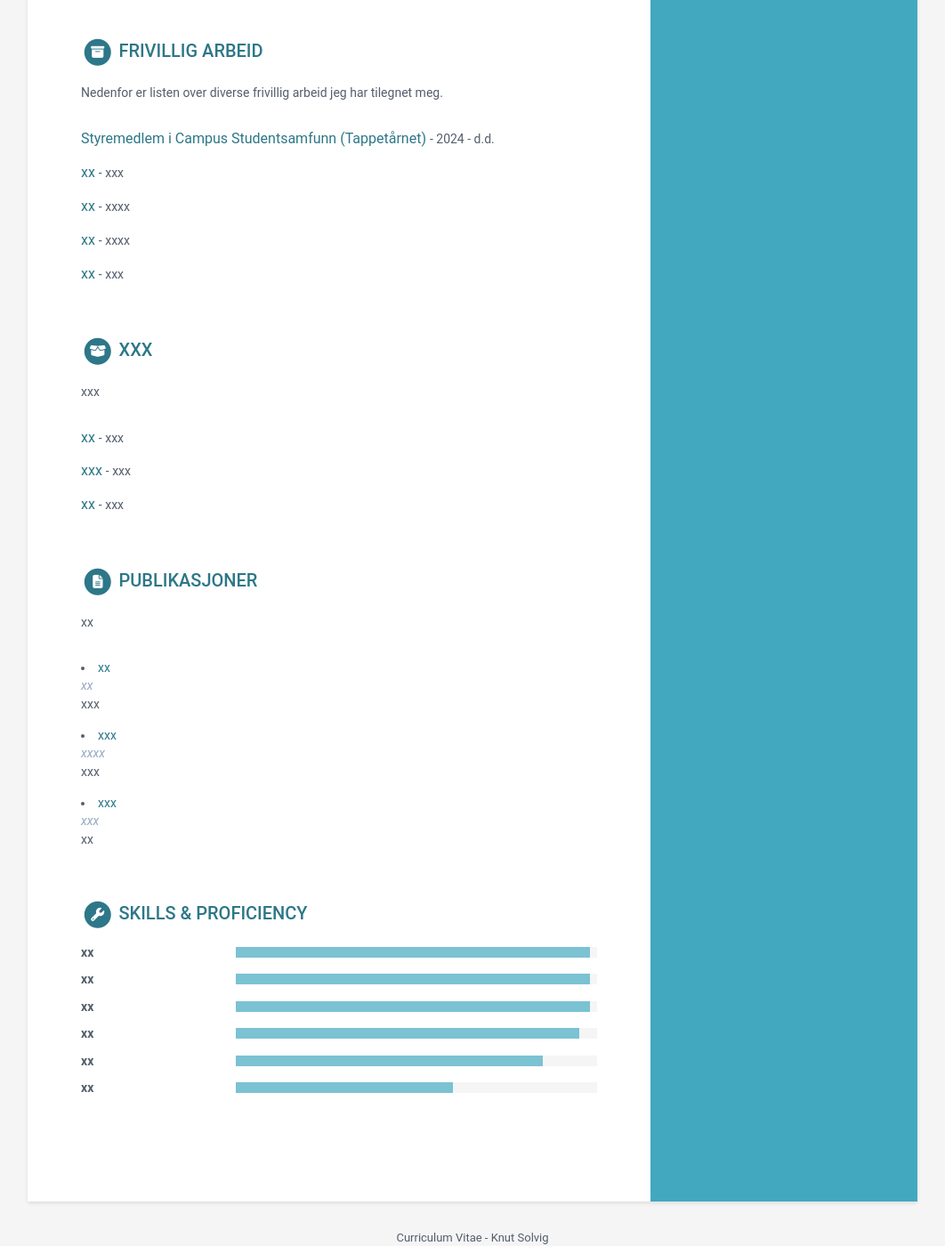
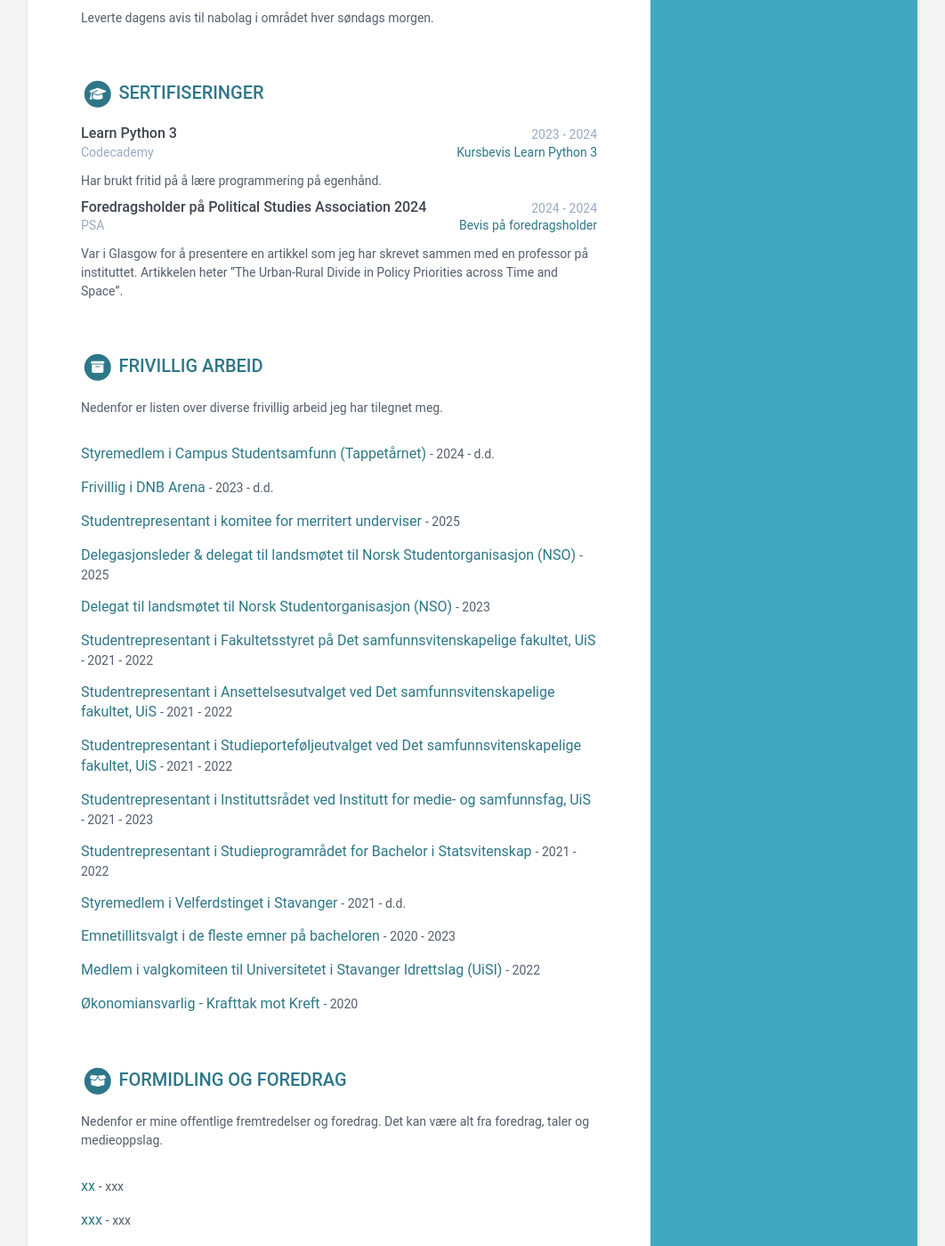
Before and after one commit to KnutSolvig/knutsolvig.github.io, a Jekyll site: the page built from index.html, in a window 1280 px wide and 1400 px high, scrolled down 4326 px. Shown: the whole window at 89% size, without its empty margins (109-1171 px from the left). Built offline with Jekyll 4.4.1, drawn with Linux system fonts in a browser that asks for light colours; some of the changed text lies outside the part shown.

Commit message:
Update data.yml

```diff
--- a/_data/data.yml
+++ b/_data/data.yml
@@ -183,12 +183,28 @@ experiences:
         - Ansvar
         - Lange og varierte arbeidsdager
 
+  - role: Forskningsassistent
+    time: 2023
+    company: Universitetet i Stavanger
+    details: |
+      Koding av resultater fra Google Search Trends inn i Excel angående popularitet av diverse politikere rundt omkring i verden
+
   - role: Styreleder
     time: 2022 - 2023
     company: UiS Brettspill
     details: |
       Jeg startet organisasjonen "UiS Brettspillklubb" ved Universitetet i Stavanger for å bidra til studentmiljøet. UiS Brettspill arrangerer arrangementer hvor studenter kan spille brettspill sammen, samt vedlikeholde et system for utlån av brettspill der hver student i Stavanger kan låne brettspill.
         - Lederskap
+
+  - role: Studentassistent
+    time: 2021 - 2022
+    company: Universitetet i Stavanger
+    details: |
+      Studentassistent for emnet "BST290 - Kvantitativ forskningsmetode". Her har jeg bistått studentene med å forstå og bruke programmeringsspråket "R" og IDE "RStudio" til å løse statistiske problemstillinger.
+        - Kommunikasjon
+        - IT-kompetanse
+        - Problemløsning
+        - Programmering
 
   - role: Studiegruppeleder
     time: 2021 - 2022
@@ -261,22 +277,49 @@ projects:
   - title: Styremedlem i Campus Studentsamfunn (Tappetårnet)
     tagline: "2024 - d.d."
 
-  - title: xx
-    tagline: "xxx"
+  - title: Frivillig i DNB Arena
+    tagline: "2023 - d.d."
 
-  - title: xx
-    tagline: "xxxx"
+  - title: Studentrepresentant i komitee for merritert underviser
+    tagline: "2025"
 
-  - title: xx
-    tagline: "xxxx"
+  - title: Delegasjonsleder & delegat til landsmøtet til Norsk Studentorganisasjon (NSO)
+    tagline: "2025"
 
-  - title: xx
-    tagline: "xxx"
+  - title: Delegat til landsmøtet til Norsk Studentorganisasjon (NSO)
+    tagline: "2023"
+
+  - title: Studentrepresentant i Fakultetsstyret på Det samfunnsvitenskapelige fakultet, UiS
+    tagline: "2021 - 2022"
+
+  - title: Studentrepresentant i Ansettelsesutvalget ved Det samfunnsvitenskapelige fakultet, UiS
+    tagline: "2021 - 2022"
+
+  - title: Studentrepresentant i Studieporteføljeutvalget ved Det samfunnsvitenskapelige fakultet, UiS
+    tagline: "2021 - 2022"
+
+  - title: Studentrepresentant i Instituttsrådet ved Institutt for medie- og samfunnsfag, UiS
+    tagline: "2021 - 2023"
+
+  - title: Studentrepresentant i Studieprogramrådet for Bachelor i Statsvitenskap
+    tagline: "2021 - 2022"
+
+  - title: Styremedlem i Velferdstinget i Stavanger
+    tagline: "2021 - d.d."
+
+  - title: Emnetillitsvalgt i de fleste emner på bacheloren
+    tagline: "2020 - 2023"
+
+  - title: Medlem i valgkomiteen til Universitetet i Stavanger Idrettslag (UiSI)
+    tagline: "2022"
+
+  - title: Økonomiansvarlig - Krafttak mot Kreft
+    tagline: "2020"
 
 oss:
-  title: xxx
+  title: Formidling og foredrag
   intro: >
-    xxx
+    Nedenfor er mine offentlige fremtredelser og foredrag. Det kan være alt fra foredrag, taler og medieoppslag.
   contributions:
   - title: xx
     link: "#"
@@ -295,20 +338,14 @@ publications:
   intro: |
     xx
   papers:
-  - title: "xx"
-    link: "#"
-    authors: xx
-    conference: "xxx"
+  - title: "Bachelor oppgave: Why do some countries become more welfare chauvinistic even though they get richer?"
+    link: "hdl.handle.net/11250/3082186"
+    authors: Solvig, Knut
 
-  - title: "xxx"
-    link: "#"
-    authors: xxxx
-    conference: "xxx"
-
-  - title: xxx
-    link: "#"
-    authors: xxx
-    conference: "xx"
+  - title: "The Urban-Rural Divide in Policy Priorities across Time and Space"
+    link: "www.researchgate.net/profile/Tevfik-Yildirim/publication/390632822_The_Urban-Rural_Divide_in_Policy_Priorities_across_Time_and_Space/links/67f6e5d19b1c6c487785734f/The-Urban-Rural-Divide-in-Policy-Priorities-across-Time-and-Space.pdf"
+    authors: Yilidrim, Murat T. & Solvig, Knut
+    conference: "Political Studies Association 2024, Glasgow Scottland"
 
 skills:
   title: Skills &amp; Proficiency
```
